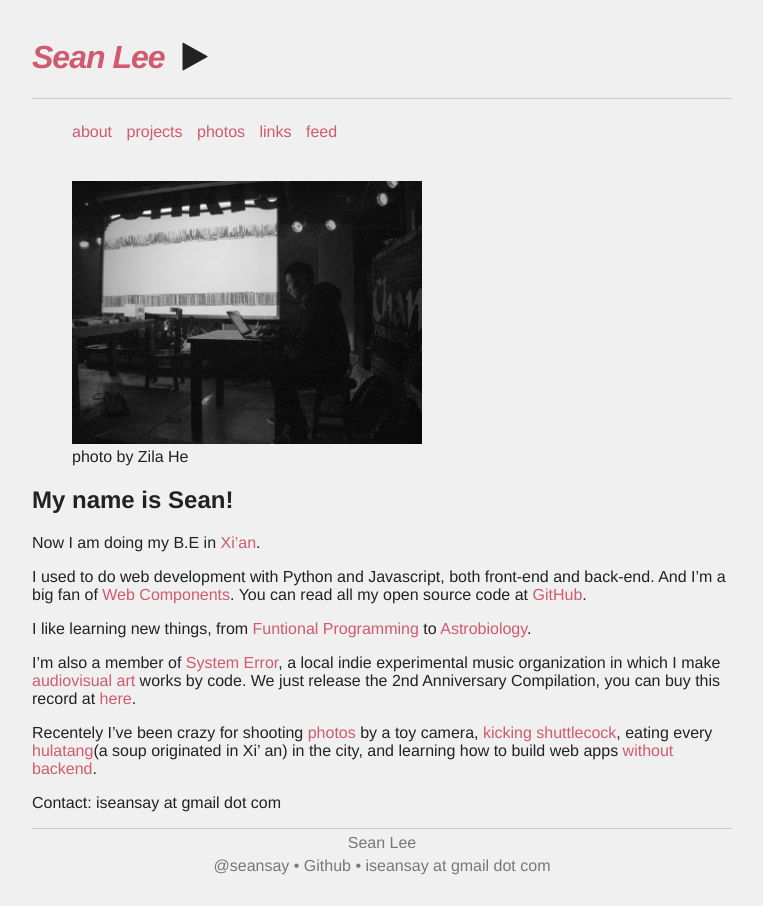
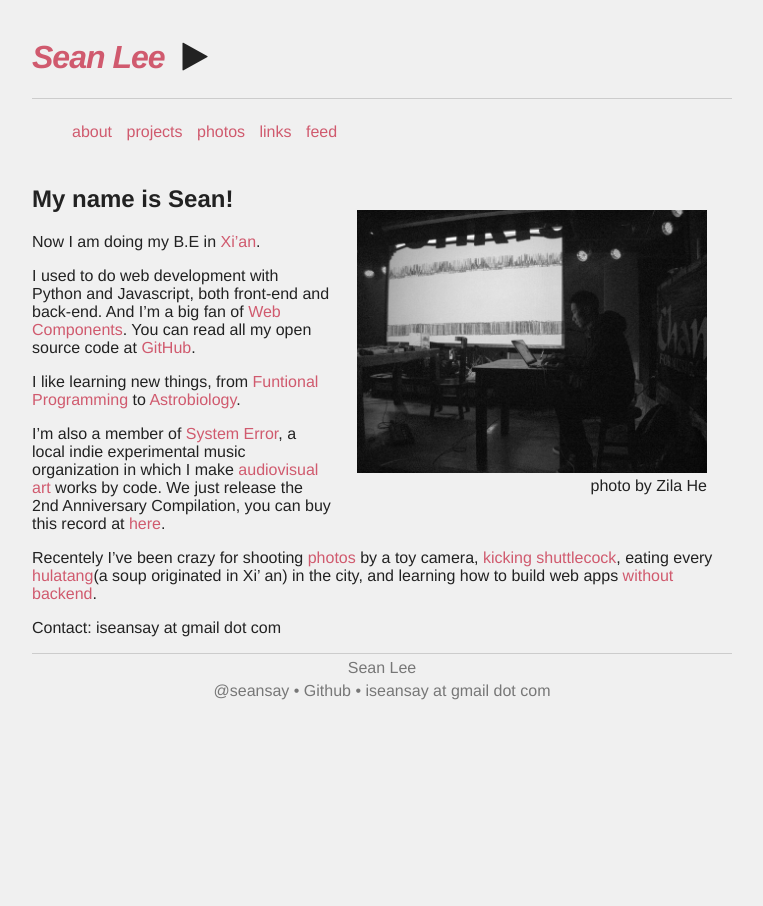
Before and after one commit to lisongx/notimportant.org, a Jekyll site: the page built from index.md, in a window 1280 px wide. Shown: the whole page, without its empty margins (258-1021 px from the left). Built offline with Jekyll 4.4.1, drawn with Linux system fonts in a browser that asks for light colours; nearby versions of some CDN libraries; some web fonts are replaced.

Commit message:
figure style

```diff
--- a/css/style.css
+++ b/css/style.css
@@ -153,6 +153,7 @@ code {
   -moz-border-radius: 3px;
   border-radius: 3px;
 }
+
 pre {
   display: block;
   padding: 14px;
@@ -163,9 +164,19 @@ pre {
   white-space: pre-wrap;
   word-wrap: break-word;
 }
+
 pre code {
   background-color: #fff;
   color:#737373;
   font-size: 11px;
   padding: 0;
 }
+
+figure.me {
+  float: right;
+  margin: 25px;
+}
+
+figure.me  figcaption {
+  text-align: right;
+}
```
